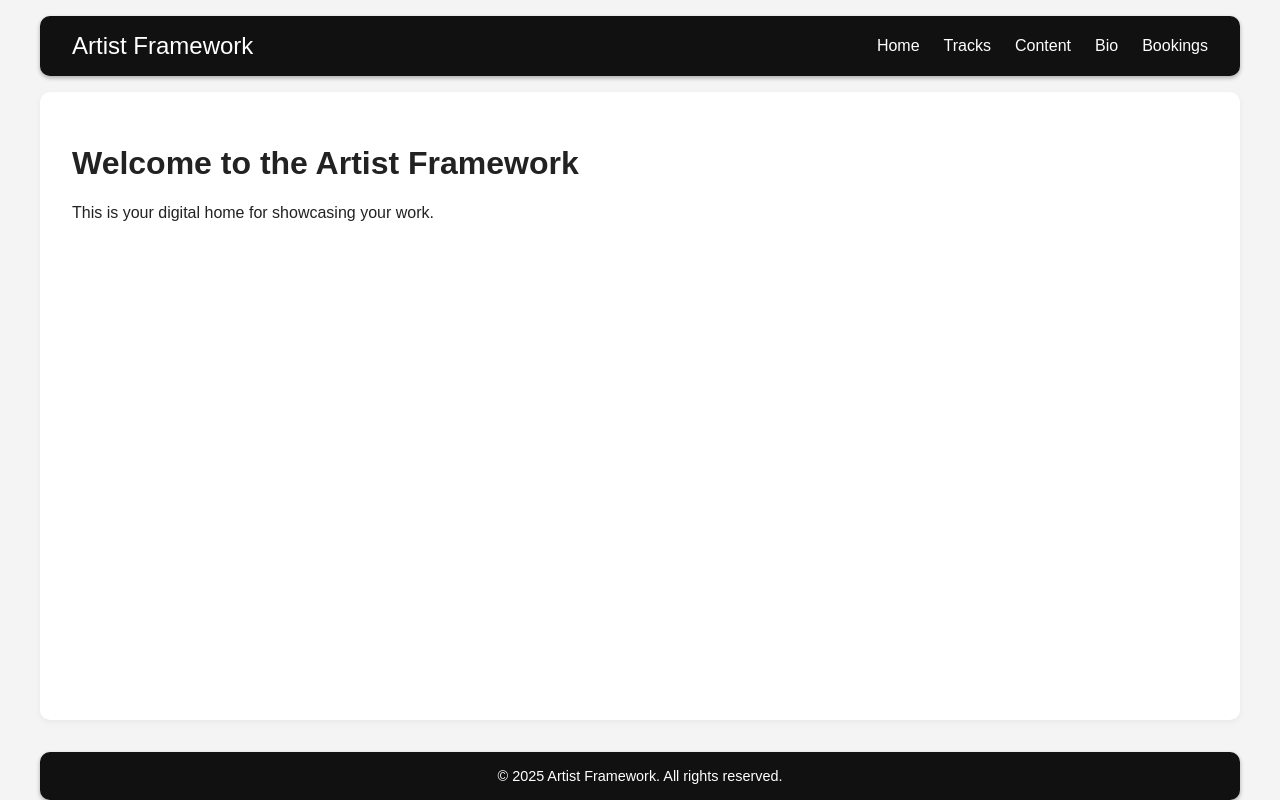
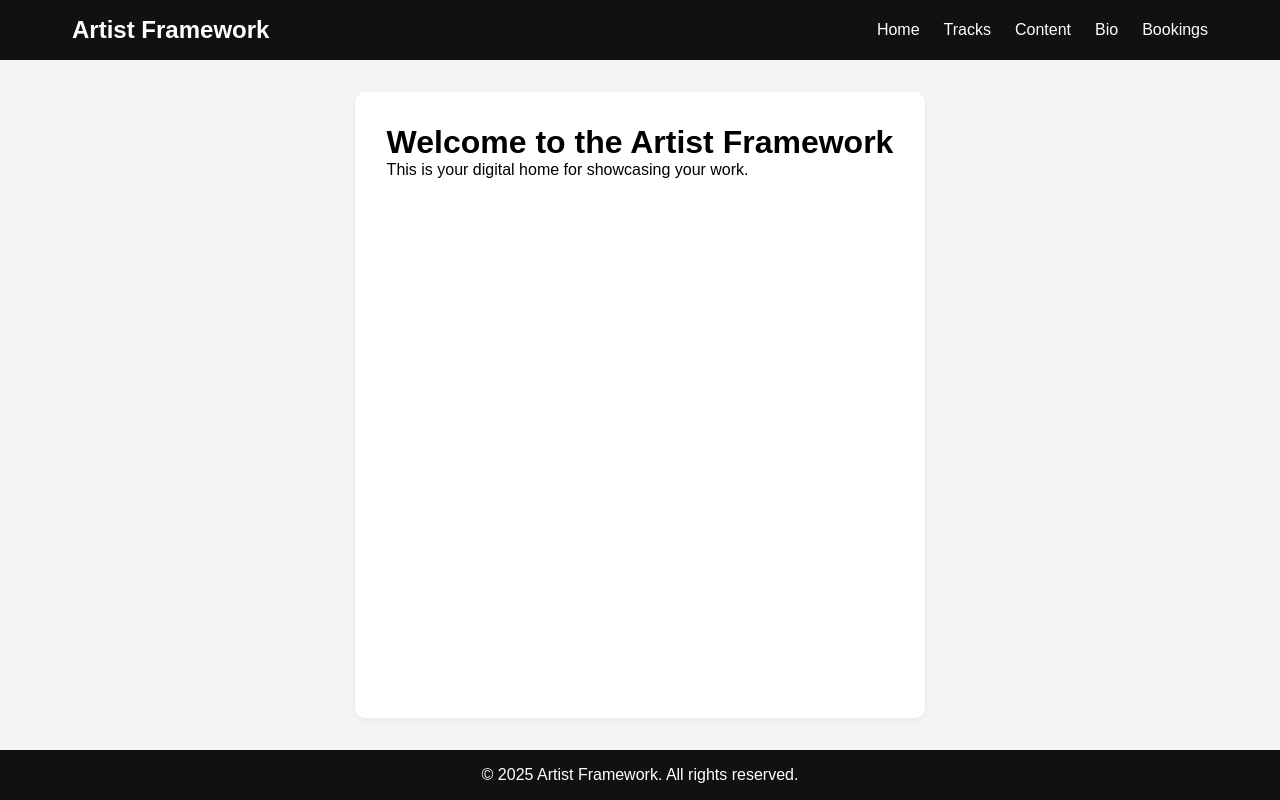
Before and after one commit to Khutso-Takalo/artist-marketing-framework, a React (Create React App) app: page / in a window 1280 px wide. Built offline with nearby package versions, Linux system fonts and the light colour scheme.

Commit message:
layout bug

```diff
--- a/src/components/Footer.js
+++ b/src/components/Footer.js
@@ -1,7 +1,9 @@
 export default function Footer() {
   return (
     <footer>
-      <p>© {new Date().getFullYear()} Artist Framework. All rights reserved.</p>
+      <div className="footer-content">
+        <p>© {new Date().getFullYear()} Artist Framework. All rights reserved.</p>
+      </div>
     </footer>
   );
 }
--- a/src/components/Navbar.js
+++ b/src/components/Navbar.js
@@ -3,10 +3,9 @@ import { Link } from 'react-router-dom';
 export default function Navbar() {
   return (
     <nav>
-      <div className="logo" style={{ fontWeight: 'bold', fontSize: '1.5rem' }}>
-        <Link to="/" style={{ color: 'white', textDecoration: 'none' }}>
-          Artist Framework
-        </Link>
+      <div className="nav-content">
+        <div className="logo">
+          <Link to="/">Artist Framework</Link>
         </div>
         <ul>
           <li><Link to="/">Home</Link></li>
@@ -15,6 +14,7 @@ export default function Navbar() {
           <li><Link to="/bio">Bio</Link></li>
           <li><Link to="/bookings">Bookings</Link></li>
         </ul>
+      </div>
     </nav>
   );
 }
--- a/src/index.css
+++ b/src/index.css
@@ -1,39 +1,55 @@
 /* Reset */
+* {
+  margin: 0;
+  padding: 0;
+  box-sizing: border-box;
+}
+
 html, body, #root {
   height: 100%;
-  margin: 0;
-  padding: 0;
+  width: 100%;
   font-family: Arial, sans-serif;
   background-color: #f4f4f4;
-  color: #222;
+}
+
+/* App layout */
+.app {
   display: flex;
   flex-direction: column;
+  min-height: 100vh;
 }
 
-/* App container fills full height */
-.app {
-  flex: 1 0 auto; /* allow to grow but not shrink below content */
-  display: flex;
-  flex-direction: column;
+/* Full width background for nav/footer */
+nav, footer {
+  width: 100%;
+  background-color: #111;
+  color: white;
+  padding: 1rem 0;
+}
+
+/* Centered inner layout */
+.nav-content, .footer-content {
   max-width: 1200px;
   margin: 0 auto;
-  width: 100%;
-}
-
-/* Navbar and Footer styles */
-nav, footer {
-  background-color: #111;  /* reverted to dark */
-  color: white;
-  width: 100%;
-  max-width: 1200px;
-  margin: 1rem auto 0 auto;
-  padding: 1rem 2rem;
-  box-shadow: 0 2px 4px rgba(0,0,0,0.3);
-  border-radius: 10px;  /* subtle rounded edges */
+  padding: 0 2rem;
   display: flex;
   justify-content: space-between;
   align-items: center;
-  box-sizing: border-box;
+}
+
+/* Logo styling */
+.logo a {
+  font-size: 1.5rem;
+  font-weight: bold;
+  color: white;
+  text-decoration: none;
+}
+
+/* Nav links */
+nav ul {
+  list-style: none;
+  display: flex;
+  gap: 1.5rem;
 }
 
 nav a {
@@ -44,67 +60,36 @@ nav a {
 }
 
 nav a:hover {
-  color: #007bff; /* blue hover */
-}
-
-nav ul {
-  list-style: none;
-  display: flex;
-  gap: 1.5rem;
-  margin: 0;
-  padding: 0;
-}
-
-/* Footer text */
-footer p {
-  margin: 0 auto;
-  font-size: 0.9rem;
+  color: #007bff;
 }
 
 /* Main content */
 main {
-  flex: 1 0 auto;
-  background: white;
-  margin: 1rem auto;
+  flex: 1;
+  max-width: 1200px;
+  margin: 2rem auto;
   padding: 2rem;
+  background-color: white;
   border-radius: 10px;
   box-shadow: 0 2px 6px rgba(0,0,0,0.05);
-  max-width: 1200px;
-  width: 100%;
-  box-sizing: border-box;
 }
 
-/* Sticky footer trick */
-body > #root {
-  display: flex;
-  flex-direction: column;
-  min-height: 100vh;
-}
-
-.app {
-  flex-grow: 1;
-  display: flex;
-  flex-direction: column;
+/* Footer text center */
+.footer-content {
+  justify-content: center;
+  text-align: center;
 }
 
 /* Responsive */
 @media (max-width: 768px) {
-  nav, footer {
-    width: 100%;       /* on mobile, normal width */
-    margin: 0;
-    left: 0;
-    right: 0;
-  }
-  .nav-content, .footer-content {
+  .nav-content {
     flex-direction: column;
     align-items: flex-start;
   }
+
   nav ul {
     flex-direction: column;
     gap: 1rem;
     margin-top: 1rem;
   }
-  nav a {
-    font-size: 1rem;
-  }
 }
```
Lines whose indentation alone changed are shown as unchanged.
